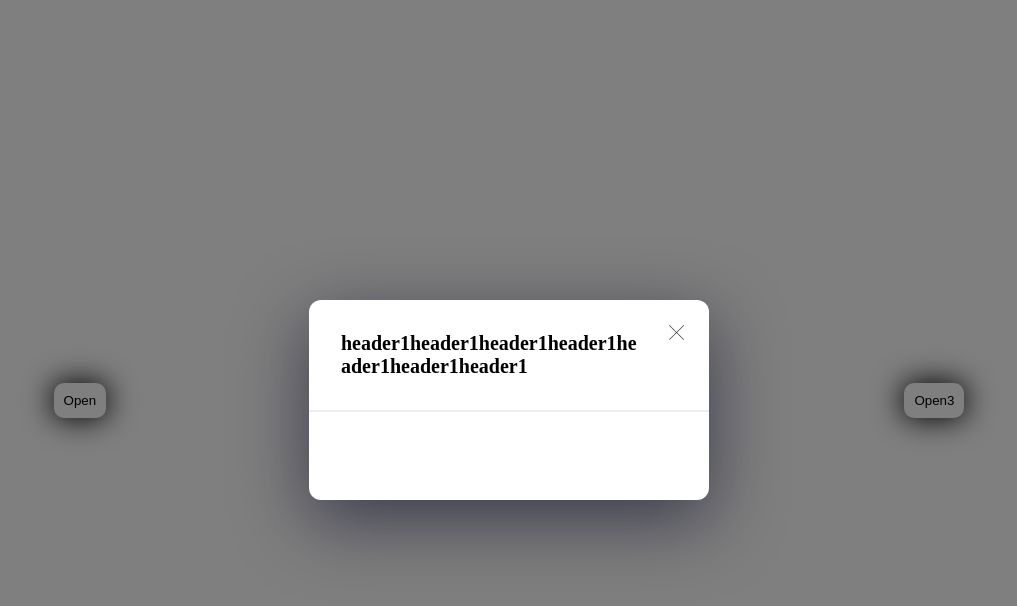
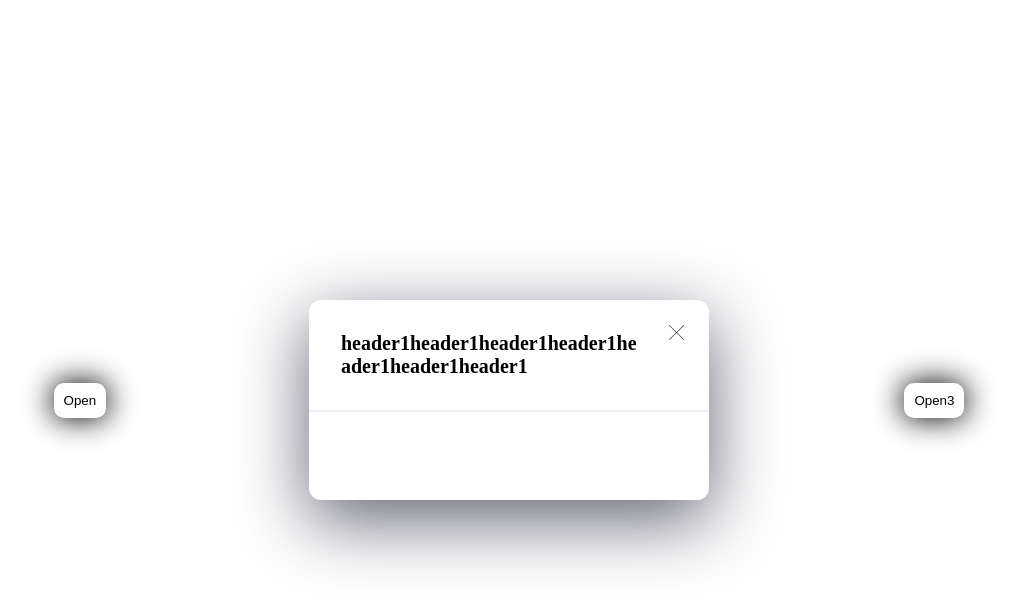
Before and after one commit to bRICK2H/vue-modal, a Vue app: page / in a window 1280 px wide. Both pictures are taken after a click on the button "Open". Shown: the top 606 px of the page, without its empty margins (131-1148 px from the left). Built offline with nearby package versions, Linux system fonts and the light colour scheme; what vue-js-modal would draw is missing.

Commit message:
add computed width/height, fix lubrication

```diff
--- a/src/App.vue
+++ b/src/App.vue
@@ -15,8 +15,10 @@
       name="header1"
       width="100"
       headerTitle="header1header1header1header1header1header1header1"
+      :draggable="true"
       :header="true"
       :buttonClose="true"
+      :layer="false"
     >
       <!-- <div slot="header">new headernew headernew headernew headernew header</div> -->
       <div slot="body">
@@ -27,16 +29,24 @@
     <izi-modal
       name="header2"
       headerTitle="header2"
+      height="300"
+      :layer="false"
+      :draggable="true"
       :top="20"
       :left="20"
+      @opened="opened"
+      @closed="closed"
       :beforeOpen="beforeOpen"
+      :beforeClose="beforeClose"
     />
     <izi-modal
       name="header3"
       headerTitle="header3"
+      :height="501"
+      width="403"
       :top="70"
       :left="70"
-      :layer="true"
+      :layer="false"
       :layerClickToClose="true"
       :beforeClose="beforeClose"
     >
@@ -123,9 +133,18 @@ export default {
           ]
       })
     },
+    opened(e) {
+      console.log('opened', e)
+    },
+    closed(e) {
+      console.log('closed', e)
+    },
     beforeOpen() {
+      console.log('beforeOpen')
+    },
+    beforeClose() {
       // return false
-      console.log('beforeOpen')
+      console.log('beforeClose')
     },
     open(name) {
       this.$iziModal.open(name)
--- a/src/components/c-modal/src/i-modal.vue
+++ b/src/components/c-modal/src/i-modal.vue
@@ -1,7 +1,11 @@
 <template>
-	<transition :name="transition">
+	<transition :name="transition"
+		@enter="$emit('opened', $event)"
+		@leave="$emit('closed', $event)"
+	>
 		<div class="i-modal-layer"
 			v-if="isShow"
+			:name="name"
 			:ref="name"
 			:class="setClassActiveLayerModal"
 			:style="setStylePositionLevelLayerModal"
@@ -13,6 +17,7 @@
 			<div class="i-modal-container i-modal-layer__i-modal-container"
 				:style="[setStylePositionContainerModal, setStylePositionLevelModal]"
 				:class="setClassActiveContainerModal"
+				:ref="`${name}-container`"
 				@mousedown="activate($event.target)"
 				@click.stop=""
 			>
@@ -143,15 +148,18 @@
 			fTop: 0,
 			fLeft: 0,
 			offsetTop: 0,
-			offsetLeft: 0
+			offsetLeft: 0,
+			tmpWidth: 0,
+			tmpHeight: 0,
 		}),
 		computed: {
 			setStylePositionContainerModal() {
+				console.log('?', this.tmpWidth, this.tmpHeight)
 				return {
 					top: `${this.fTop}${this.units}`,
 					left: `${this.fLeft}${this.units}`,
-					width: this.width === 'auto' ? this.width : `${this.width % 2 ? this.width - 1 : this.width}px`,
-					height: this.height === 'auto' ? this.height : `${this.height % 2 ? this.height - 1 : this.height}px`,
+					width: this.tmpWidth === 'auto' ? this.tmpWidth : `${this.tmpWidth}px`,
+					height: this.tmpHeight === 'auto' ? this.tmpHeight : `${this.tmpHeight}px`,
 					minWidth: `${this.minWidth}px`,
 					minHeight: `${this.minHeight}px`,
 				}
@@ -204,6 +212,25 @@
 				}
 			},
 		},
+		watch: {
+			isShow: {
+				immediate: true,
+				handler(show) {
+					this.tmpWidth = this.width
+					this.tmpHeight = this.height
+
+					if (show) {
+						this.$nextTick(() => {
+							const initWidth = this.$refs[`${this.name}-container`].offsetWidth
+							const initHeight = this.$refs[`${this.name}-container`].offsetHeight
+
+							this.tmpWidth = this.width % 2 ? initWidth - 1 : initWidth
+							this.tmpHeight = this.height % 2 ? initHeight - 1 : initHeight
+						})
+					}
+				}
+			}
+		},
 		created() {
 			this.$iziModal.created(this, this.name)
 			this.fTop = +this.top
@@ -214,12 +241,6 @@
 					this.fTop = e.clientY - this.offsetTop
 					this.fLeft = e.clientX - this.offsetLeft
 				}
-			})
-		},
-		mounted() {
-			this.$nextTick(() => {
-				// определить auto, bclosed, bopened
-				console.log(this.$refs[this.name])
 			})
 		}
 	}
```
Also changed, not shown: src/components/c-modal/README.md.
